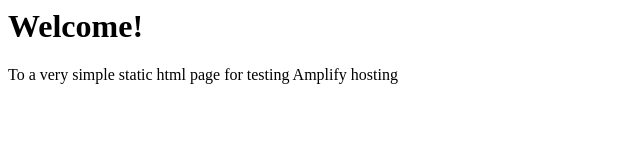
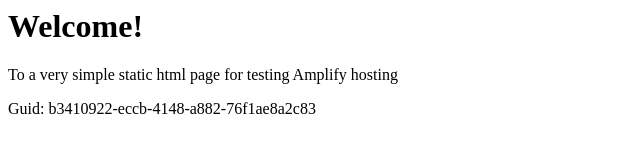
Before and after one commit to aws-aemilia-iad/Github-PR-Commit-Integration-Test-DoNotTouch-GitHubAutoBuildPrPreviewCanaryTest-v1-prod-us-east-1, a website: page src/index.html in a window 1280 px wide. Shown: the whole page, without its empty margins (0-640 px from the left). Drawn offline with Linux system fonts and the light colour scheme.

Commit message:
commit from integ tests

```diff
--- a/src/index.html
+++ b/src/index.html
@@ -1,3 +1,5 @@
+
+
 <html lang="en">
 
 <head>
@@ -10,6 +12,6 @@
 <body>
     <h1>Welcome!</h1>
     <p>To a very simple static html page for testing Amplify hosting</p>
-</body>
+    <p>Guid: b3410922-eccb-4148-a882-76f1ae8a2c83</p></body>
 
 </html>
```
